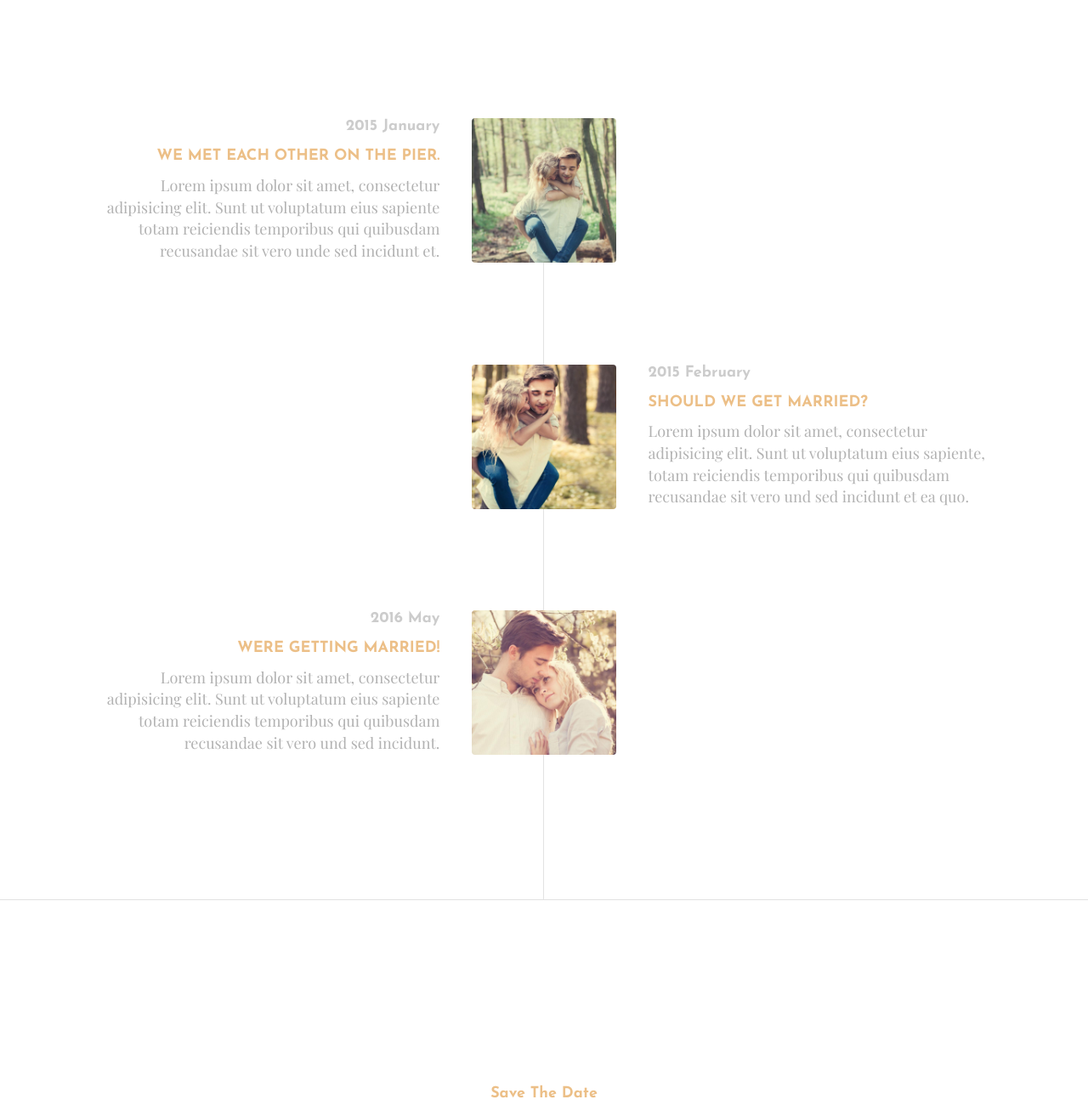
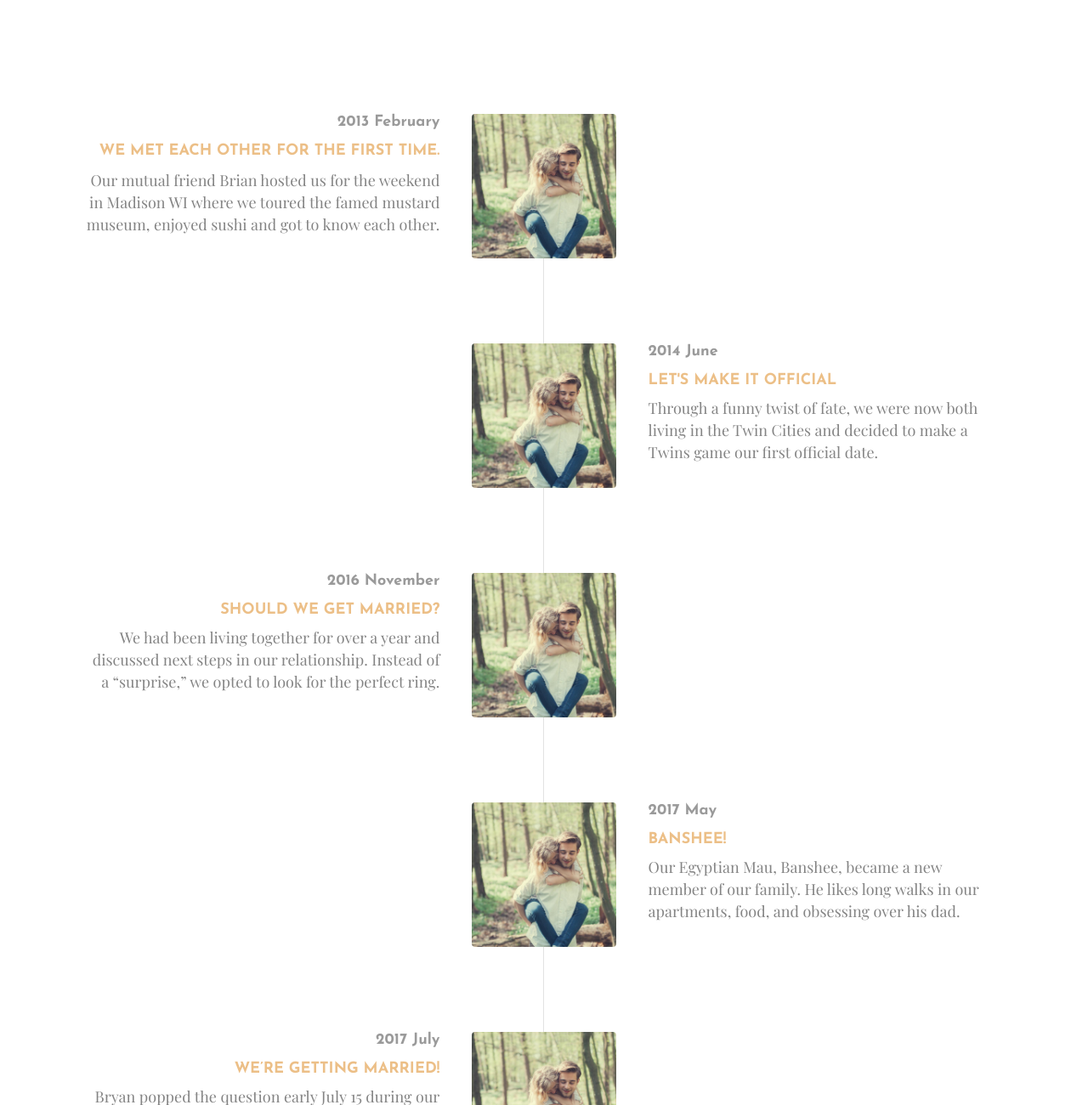
Before and after one commit to ShadowWolf/banshee-meow, a website with bundled scripts: page public/index.html in a window 1280 px wide. Shown: the part 1500-2800 px from the top of the page at 85% size. Built offline with nearby package versions, Linux system fonts and the light colour scheme; files whose address does not match are found by name.

Commit message:
Moar content

```diff
--- a/public/css/style.css
+++ b/public/css/style.css
@@ -35,7 +35,7 @@ Author:Denis Samardjiev
 body {
     font-family: 'Playfair Display';
     font-size: 18px;
-    color: #b2b2b2;
+    color: #848484;
     height: 100%;
 }
 
@@ -44,7 +44,7 @@ html {
 }
 
 a {
-    color: #b5b5b5;
+    color: #898989;
     -webkit-transition: all 0.5s ease 0s;
     -moz-transition: all 0.5s ease 0s;
     -o-transition: all 0.5s ease 0s;
@@ -99,7 +99,7 @@ iframe {
 }
 
 .text-light {
-    color: #ccc;
+    color: #9a9a9a;
 }
 
 .lead-xl {
--- a/public/index.html
+++ b/public/index.html
@@ -88,7 +88,7 @@
 		                <h4 class="modal-title">RSVP</h4>
 		            </div>
 		            <div class="modal-body">
-		            	<p class="mb20">Pellentesque tincidunt tempor fermentum. Nunc vehicula ut lec tus ac commodo cibus justo. Phasellus pulvinar tellus sed dictum semper. Donec vitae sapien quis nisl gravida finibus. Aenean in condimentum nisl, hendrerit aliquet quam.</p>
+		            	<p class="mb20">Collaboratively administrate empowered markets via plug-and-play networks. Dynamically procrastinate B2C users after installed base benefits. Dramatically visualize customer directed convergence without revolutionary ROI.</p>
 						<form data-toggle="validator" id="contactForm" name="contactForm">
 							<div class="row">
 								<div class="col-sm-6">
@@ -219,9 +219,11 @@
 
 				<!-- Content -->
 				<div class="col-sm-8 col-md-9 rightReveal">
-                    <p class="mb20">Bryan and Melissa first got to know each other through a mutual friend (also named Brian) one weekend in Madison, WI in February 2013. The two of them kept in touch and occasionally even played some of the same games! Melissa eventually made a major move from Rochester, MN up to St. Paul, MN for a new job working for the local newspaper. Through a funny twist of fate, Bryan managed to land a job in the same advertising field in the Minneapolis area while living in Kansas City, MO and relocated. Both being new to the area, they started to hang out a lot more and the obvious connection between them continued to bloom. </p>
+                    <p class="mb20">Bryan and Melissa first got to know each other through a mutual friend (also named Brian) one weekend in Madison, WI in February 2013. The two of them kept in touch and occasionally even played some of the same games! Melissa eventually made a major move from Rochester, MN up to St. Paul, MN for a new job working for the local newspaper. Through a funny twist of fate, Bryan managed to land a job in the same advertising field in the Minneapolis area while living in Kansas City, MO and relocated. Both being new to the area, they started to hang out a lot more and the obvious connection between them kept blooming. </p>
 
-                    <p class="mb20">The two of them officially began dating starting with a Twin’s game in early June 2014. This began the trend of Melissa making several long trips from St. Paul to the North Loop in Minneapolis on many weekends, often carrying her desktop computer for impromptu LAN sessions. As fall turned into winter, Bryan and Melissa knew they had something special when they could stand being in the same room despite cheering for different hockey and football teams! (Wild/Packers – Melissa, Blackhawks/Bears – Bryan. It’s a fun household.) They continued to share experiences, family and hockey games until they decided to move in together to a nice apartment in the North Loop. </p>
+                    <p class="mb20">The two of them officially began dating starting with a Twin’s game in early June 2014. This began the trend of Melissa making several long trips from St. Paul to the North Loop in Minneapolis on many weekends, often carrying her desktop computer for impromptu LAN sessions.  </p>
+
+                    <p class="mb20">As fall turned into winter, Bryan and Melissa knew they had something special when they could stand being in the same room despite cheering for different hockey and football teams! (Wild/Packers – Melissa, Blackhawks/Bears – Bryan. It’s a fun household.) They continued to share experiences, family and hockey games until they decided to move in together to a nice apartment in the North Loop. </p>
 
                     <ul>
                         <li>Move to St Louis Park</li>
@@ -251,38 +253,58 @@
 							<div class="timeline-image scaleReveal"><img alt="" class="img-responsive" src="images/gallery/1.jpg"></div>
 							<div class="timeline-panel leftReveal">
 								<div class="timeline-heading">
-									<h3 class="section-subtitle text-light mb15">2015 January</h3>
-									<h4>We met each other on the pier.</h4>
+									<h3 class="section-subtitle text-light mb15">2013 February</h3>
+									<h4>We met each other for the first time.</h4>
 								</div>
 								<div class="timeline-body">
-									<p>Lorem ipsum dolor sit amet, consectetur adipisicing elit. Sunt ut voluptatum eius sapiente  totam reiciendis temporibus qui quibusdam recusandae sit vero unde sed incidunt et.</p>
+									<p>Our mutual friend Brian hosted us for the weekend in Madison WI where we toured the famed mustard museum, enjoyed sushi and got to know each other.</p>
 								</div>
 							</div>
 						</li>
 
-						<!-- Item 2 -->
                         <li class="timeline-inverted">
-							<div class="timeline-image scaleReveal"><img alt="" class="img-responsive" src="images/gallery/8.jpg"></div>
+                            <div class="timeline-image scaleReveal"><img alt="" class="img-responsive" src="images/gallery/1.jpg"></div>
                             <div class="timeline-panel rightReveal">
-								<div class="timeline-heading">
-									<h3 class="section-subtitle text-light mb15">2015 February</h3>
-									<h4>Should we get married?</h4>
-								</div>
+                                <h3 class="section-subtitle text-light mb15">2014 June</h3>
+                                <h4>LET'S MAKE IT OFFICIAL</h4>
                                 <div class="timeline-body">
-									<p>Lorem ipsum dolor sit amet, consectetur adipisicing elit. Sunt ut voluptatum eius sapiente, totam reiciendis temporibus qui quibusdam recusandae sit vero und sed incidunt et ea quo.</p>
+                                    <p>Through a funny twist of fate, we were now both living in the Twin Cities and decided to make a Twins game our first official date.<p>
                                 </div>
                             </div>
                         </li>
 
-						<!-- Item 3 -->
+
                         <li>
-							<div class="timeline-image scaleReveal"><img alt="" class="img-responsive" src="images/gallery/4.jpg"></div>
+                            <div class="timeline-image scaleReveal"><img alt="" class="img-responsive" src="images/gallery/1.jpg"></div>
                             <div class="timeline-panel leftReveal">
-								<div class="timeline-heading">
-									<h3 class="section-subtitle text-light mb15">2016 May</h3>
-									<h4>Were getting married!</h4>
+                                <h3 class="section-subtitle text-light mb15">2016 November</h3>
+                                <h4>SHOULD WE GET MARRIED?</h4>
+                                <div class="timeline-body">
+                                    <p>We had been living together for over a year and discussed next steps in our relationship. Instead of a “surprise,” we opted to look for the perfect ring.<p>
                                 </div>
-								<div class="timeline-body"> <p>Lorem ipsum dolor sit amet, consectetur adipisicing elit. Sunt ut voluptatum eius sapiente totam reiciendis temporibus qui quibusdam recusandae sit vero und sed incidunt.</p>
+                            </div>
+                        </li>
+
+
+                        <li class="timeline-inverted">
+                            <div class="timeline-image scaleReveal"><img alt="" class="img-responsive" src="images/gallery/1.jpg"></div>
+                            <div class="timeline-panel rightReveal">
+                                <h3 class="section-subtitle text-light mb15">2017 May</h3>
+                                <h4>BANSHEE!</h4>
+                                <div class="timeline-body">
+                                    <p>Our Egyptian Mau, Banshee, became a new member of our family. He likes long walks in our apartments, food, and obsessing over his dad.<p>
+                                </div>
+                            </div>
+                        </li>
+
+
+                        <li>
+                            <div class="timeline-image scaleReveal"><img alt="" class="img-responsive" src="images/gallery/1.jpg"></div>
+                            <div class="timeline-panel leftReveal">
+                                <h3 class="section-subtitle text-light mb15">2017 July</h3>
+                                <h4>WE’RE GETTING MARRIED!</h4>
+                                <div class="timeline-body">
+                                    <p>Bryan popped the question early July 15 during our annual trip with our close friends in Las Vegas, NV. It’s time to party!<p>
                                 </div>
                             </div>
                         </li>
@@ -572,7 +594,7 @@
 					<span class="section-divider"></span>
 
 					<!-- Content -->
-					<p class="mb30">Duis nisl velit, varius vitae nulla eget, consectetur porta velit. mar Vestibulum iaculis leo quis elit euismod, vel dignissim leo pharetra el. Donec congue vel arcu eu mollis. Mauris auctor arcu non pretiu leza egestas. Pellentesque augue felis, congue ac ligula sed, mauris quam ac turpis imperdiet consequat. Phasellus tempor urna vel facilisis, in sodales arcu auctor. Phasellus eget lorem purus.</p>
+					<p class="mb30">Leverage agile frameworks to provide a robust synopsis for high level overviews. Iterative approaches to corporate strategy foster collaborative thinking to further the overall value proposition. Organically grow the holistic world view of disruptive innovation via workplace diversity and empowerment.</p>
 
 					<!-- Lists -->
 					<div class="row">
@@ -615,7 +637,7 @@
 					</div><!-- /.row -->
 
 					<!-- Content -->
-					<p class="mt30 no-margin-bottom"><em>Vel dignissim leo pharetra el. Donec congue vel arcu eu mollis. Mauris auctor arcu non pretium leza egestas. Pellentesque augue. Donec congue vel arcu eu mollis.</em></p>
+					<p class="mt30 no-margin-bottom"><em>Leverage agile frameworks to provide a robust synopsis for high level overviews. Iterative approaches to corporate strategy foster collaborative thinking to further the overall value proposition. Organically grow the holistic world view of disruptive innovation via workplace diversity and empowerment.</em></p>
 				</div><!-- /.column -->
 
 				<div class="col-sm-6 col-md-5 col-md-offset-1 col-lg-6 col-lg-offset-0">
```
Lines whose indentation alone changed are shown as unchanged.
